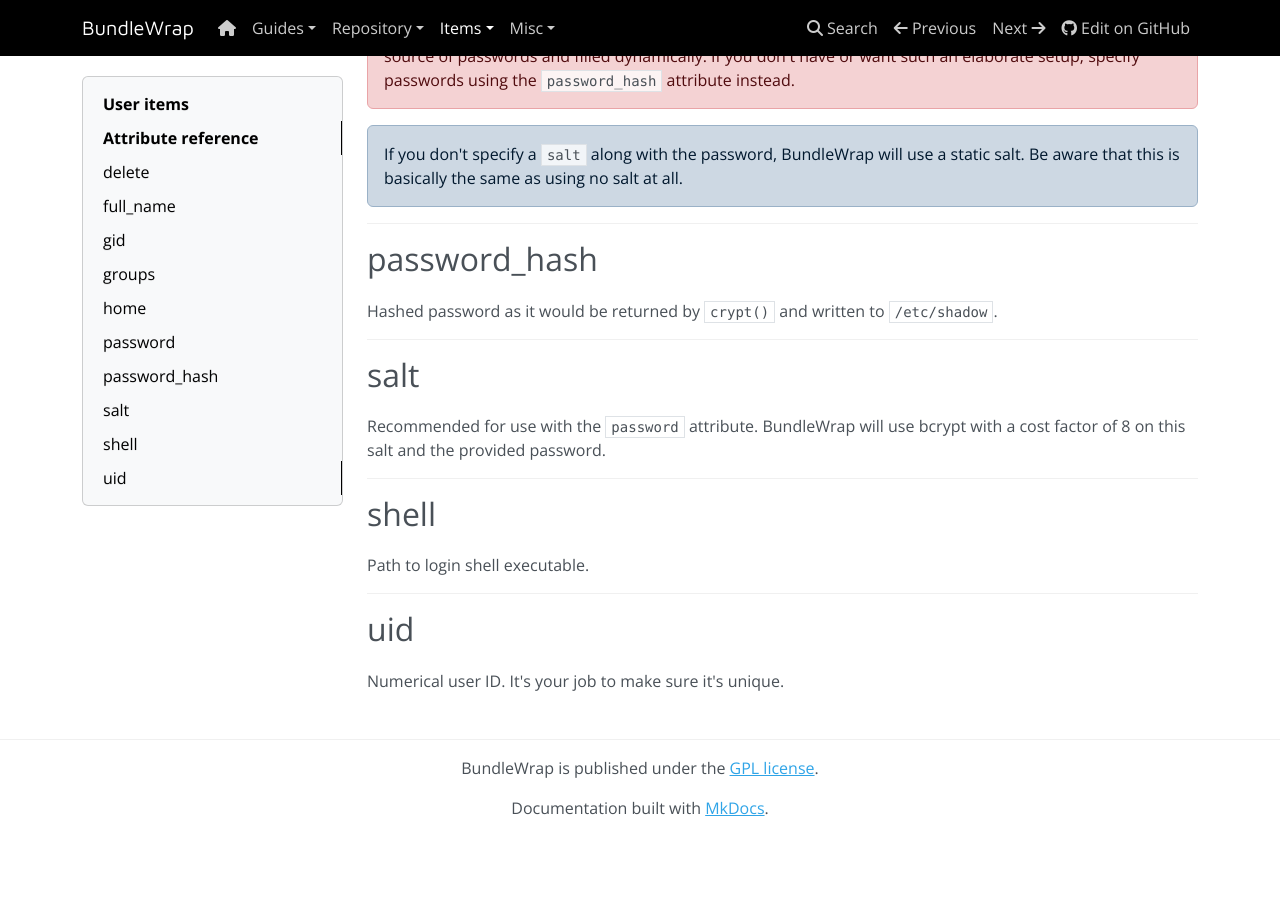
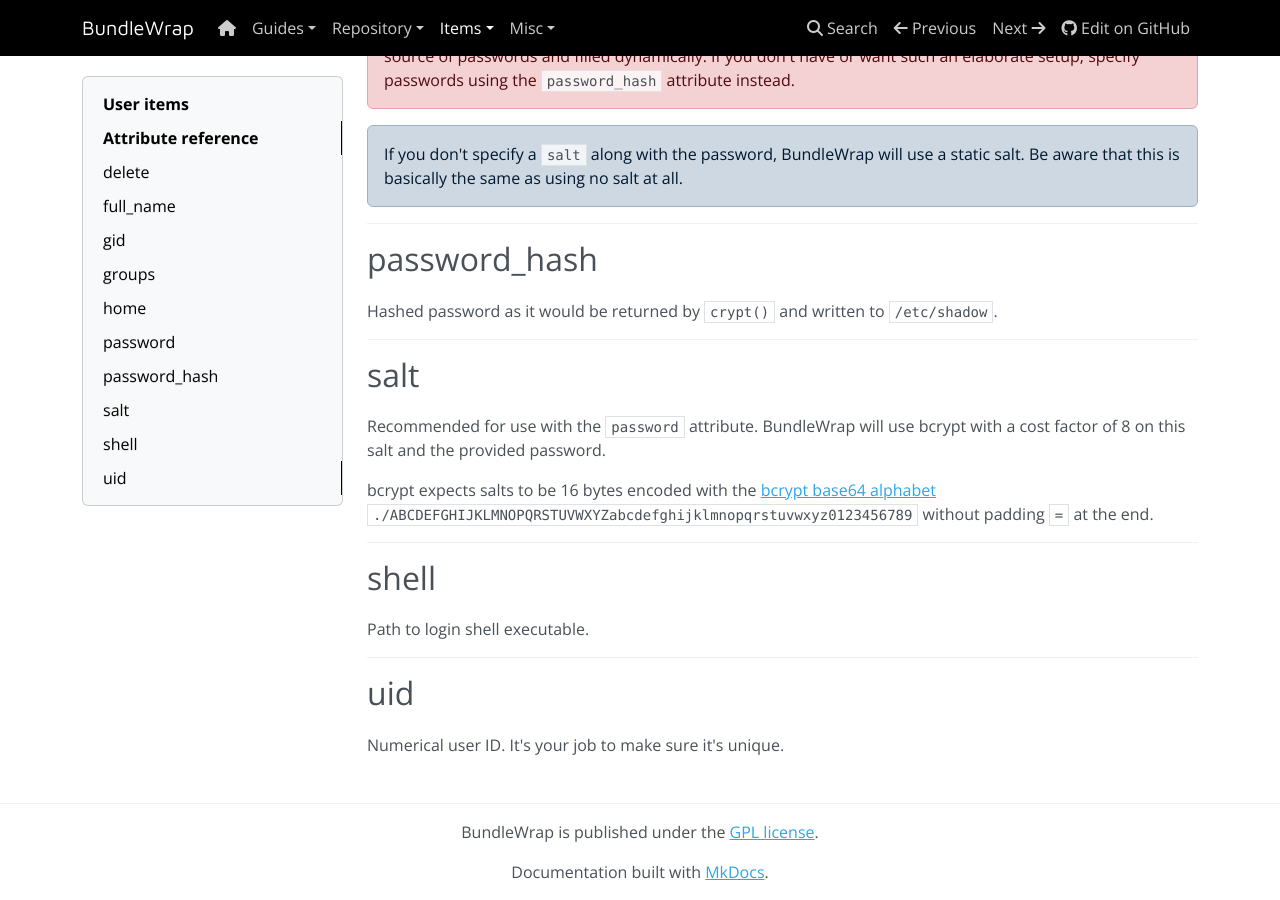
Before and after one commit to bundlewrap/bundlewrap, an MkDocs documentation site: the page built from docs/content/items/user.md, in a window 1280 px wide and 900 px high, scrolled down 1548 px. Built offline with MkDocs 1.6.1, drawn with Linux system fonts in a browser that asks for light colours; nearby versions of some CDN libraries; before the commit the page ends 2384 px from its top, so only the background shows below that.

Commit message:
doc: items/users: Add brief explanation of bcrypt salt format

```diff
--- a/docs/content/items/user.md
+++ b/docs/content/items/user.md
@@ -76,6 +76,8 @@
 
 Recommended for use with the `password` attribute. BundleWrap will use bcrypt with a cost factor of 8 on this salt and the provided password.
 
+bcrypt expects salts to be 16 bytes encoded with the [bcrypt base64 alphabet](https://cvsweb.openbsd.org/cgi-bin/cvsweb/src/lib/libc/crypt/bcrypt.c?rev=1.1&content-type=text/x-cvsweb-markup) `./ABCDEFGHIJKLMNOPQRSTUVWXYZabcdefghijklmnopqrstuvwxyz0123456789` without padding `=` at the end.
+
 <hr>
 
 ## shell
```
